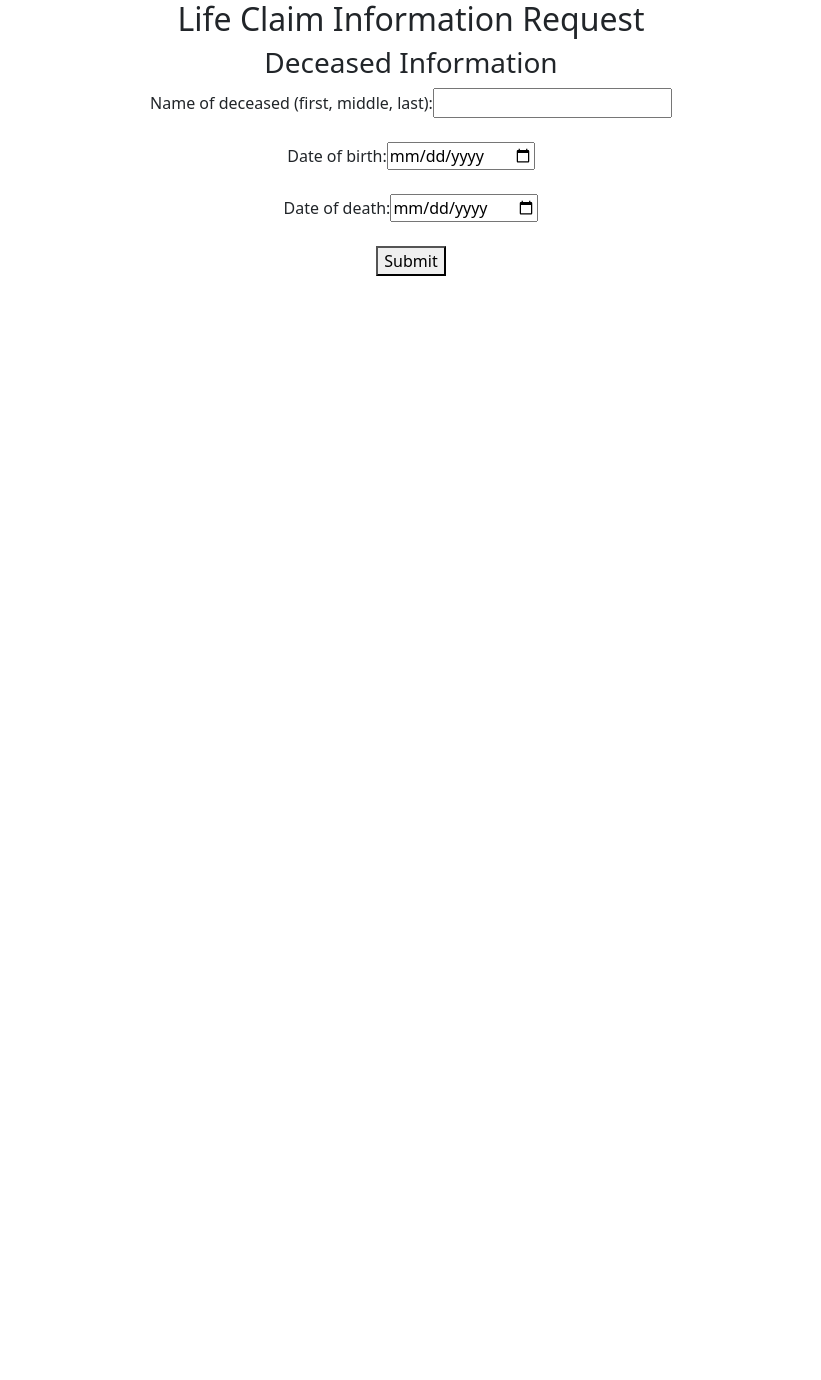
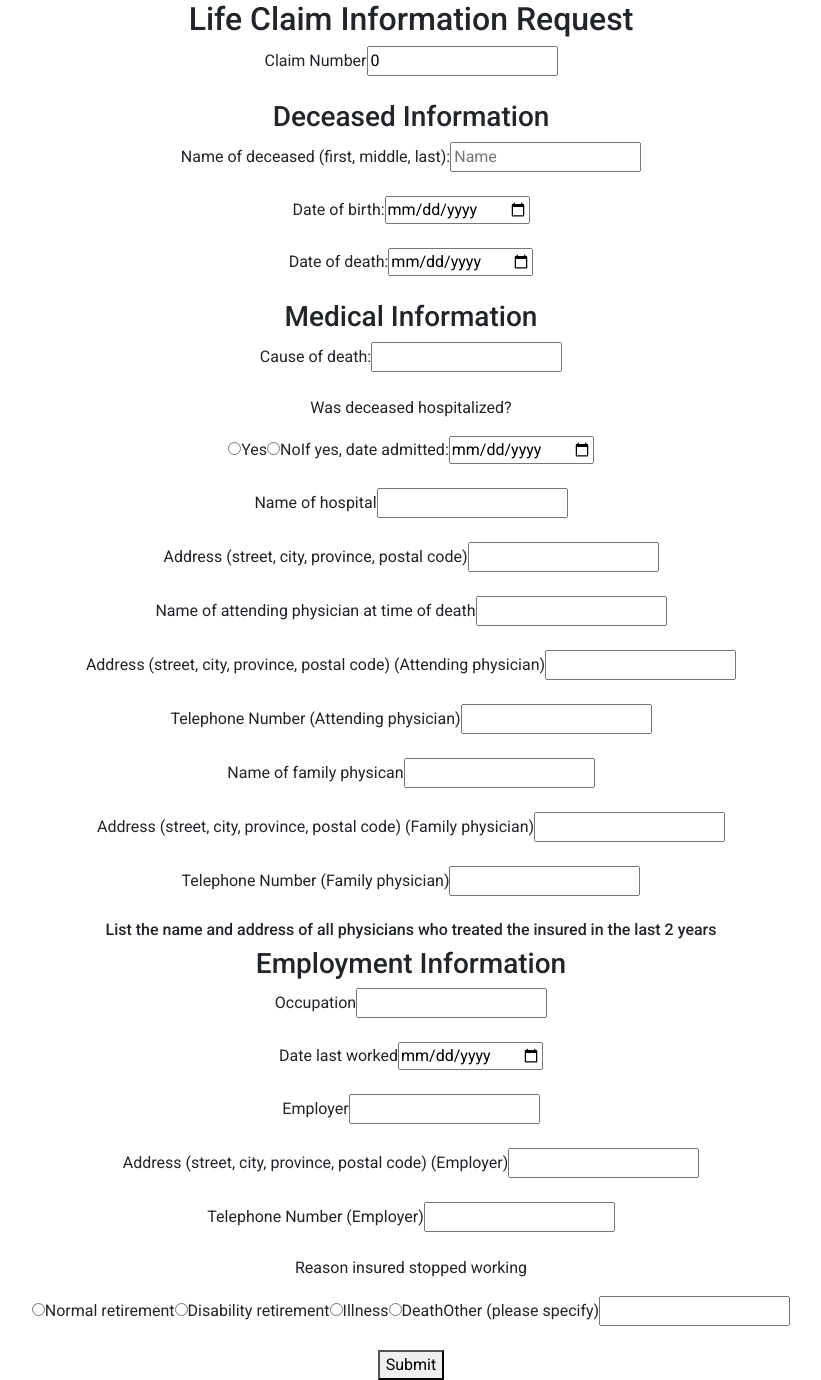
Before and after one commit to PDFlex/PDFLex, a React (Create React App) app: page /form in a window 1280 px wide. Shown: the whole page, without its empty margins (229-1050 px from the left). Before the commit the page ends 800 px from the top, so only its background shows below. Built offline with nearby package versions, Linux system fonts and the light colour scheme; no server answers.

Commit message:
Mostly complete HTML fom

```diff
--- a/src/App.css
+++ b/src/App.css
@@ -1,3 +1,9 @@
+@import url("https://fonts.googleapis.com/css2?family=Roboto:wght@300;400;500;600;700&display=swap");
+
+*{
+  font-family: Roboto;
+}
+
 .App {
   text-align: center;
 }
--- a/src/components/Form.js
+++ b/src/components/Form.js
@@ -1,13 +1,30 @@
 import { useState } from "react";
 
 const Form = () => {
+    const [claimNum, setClaimNum] = useState(0); // what is the default value of a number?
     const [name, setName] = useState('');
     const [doB, setDOB] = useState(new Date());
     const [doD, setDOD] = useState(new Date());
+    const [deathCause, setDeathCase] = useState('');
+    const [wasHospitalized, setWasHospitalized] = useState(''); // TODO: Fix
+    const [hospitalizationDate, setHospitalizationDate] = useState(new Date());
+    const [hospitalName, setHospitalName] = useState('');
+    const [hospitalAddress, setHospitalAddress] = useState('');
+    const [attendingPhysicianName, setAttendingPhysicianName] = useState('');
+    const [attendingPhysicianAddress, setAttendingPhysicianAddress] = useState('');
+    const [attendingPhysicianPhone, setAttendingPhysicianPhone] = useState('');
+    const [familyPhysicianName, setFamilyPhysicianName] = useState('');
+    const [familyPhysicianAddress, setFamilyPhysicianAddress] = useState('');
+    const [familyPhysicianPhone, setFamilyPhysicianPhone] = useState('');
+    const [occupation, setOccupation] = useState('');
+    const [dateLastWorked, setDateLastWorked] = useState(new Date());
+    const [employer, setEmployer] = useState('');
+    const [employerAddress, setEmployerAddress] = useState('');
+    const [employerPhone, setEmployerPhone] = useState('');
 
     const handleSubmit = (e) => {
         e.preventDefault();
-        const form = {name, doB, doD};
+        const form = {name, doB, doD, deathCause, wasHospitalized, hospitalizationDate, hospitalName, hospitalAddress};
         console.log(JSON.stringify(form))
 
         // fetch('https://localhost:8080', {
@@ -23,26 +40,118 @@ const Form = () => {
         <div className="form">
             <h2>Life Claim Information Request</h2>
             <form onSubmit={handleSubmit}>
+                <label>Claim Number</label>
+                <input
+                    type="number"
+                    required
+                    placeholder="Claim Number"
+                    value={claimNum}
+                    onChange={(e) => setClaimNum(e.target.value)}
+                />
+                <br /><br />
+
+                {/* Claim Checklist */}
+
                 <h3>Deceased Information</h3>
                 {/* Should there be escape characters for parantheses? */}
                 <label>Name of deceased (first, middle, last):</label>
-                <input
-                    type="text"
-                    required
-                    value={name}
-                    onChange={(e) => setName(e.target.value)}
-                />
+                <input type="text" placeholder="Name" value={name} onChange={(e) => setName(e.target.value)} />
                 <br /><br />
 
                 <label>Date of birth:</label>
-                <input type="date" required value={doB} onChange={(e) => setDOB(e.target.value)}/>
-
+                <input type="date" value={doB} onChange={(e) => setDOB(e.target.value)}/>
                 <br /><br />
 
                 <label>Date of death:</label>
-                <input type="date" required value={doD} onChange={(e) => setDOD(e.target.value)}/>
+                <input type="date" value={doD} onChange={(e) => setDOD(e.target.value)}/>
+                <br /><br />
 
+                <h3>Medical Information</h3>
+                <label>Cause of death:</label>
+                <input type="text" value={deathCause} onChange={(e) => setDeathCase(e.target.value)}/>
                 <br /><br />
+
+                {/* Radio buttons do not work */}
+                <p>Was deceased hospitalized?</p>
+                <input type="radio" id="hospitalized" value={wasHospitalized} onChange={(e) => setWasHospitalized(e.target.value)}/>
+                <label htmlFor="hospitalized">Yes</label>
+                <input type="radio" id="hospitalized" value={wasHospitalized} onChange={(e) => setWasHospitalized(e.target.value)}/>
+                <label htmlFor="hospitalized">No</label>
+                <label>If yes, date admitted:</label>
+                <input type="date" value={hospitalizationDate} onChange={(e) => setHospitalizationDate(e.target.value)}/>
+                <br /><br />
+
+                <label>Name of hospital</label>
+                <input type="text" value={hospitalName} onChange={(e) => setHospitalName(e.target.value)}/>
+                <br /><br />
+
+                {/* Put into div? */}
+                <label>Address (street, city, province, postal code)</label>
+                <input type="text" value={hospitalAddress} onChange={(e) => setHospitalAddress(e.target.value)}/>
+                <br /><br />
+
+                <label>Name of attending physician at time of death</label>
+                <input type="text" value={attendingPhysicianName} onChange={(e) => setAttendingPhysicianName(e.target.value)}/>
+                <br /><br />
+
+                <label>Address (street, city, province, postal code) (Attending physician)</label>
+                <input type="text" value={attendingPhysicianAddress} onChange={(e) => setAttendingPhysicianAddress(e.target.value)}/>
+                <br /><br />
+
+                <label>Telephone Number (Attending physician) </label>
+                <input type="text" value={attendingPhysicianPhone} onChange={(e) => setAttendingPhysicianPhone(e.target.value)}/>
+                <br /><br />
+
+                <label>Name of family physican</label>
+                <input type="text" value={familyPhysicianName} onChange={(e) => setFamilyPhysicianName(e.target.value)}/>
+                <br /><br />
+
+                <label>Address (street, city, province, postal code) (Family physician)</label>
+                <input type="text" value={familyPhysicianAddress} onChange={(e) => setFamilyPhysicianAddress(e.target.value)}/>
+                <br /><br />
+
+                <label>Telephone Number (Family physician)</label>
+                <input type="text" value={familyPhysicianPhone} onChange={(e) => setFamilyPhysicianPhone(e.target.value)}/>
+                <br /><br />
+
+                {/* TODO: should be able to add more physcians */}
+                <h6>List the name and address of all physicians who treated the insured in the last 2 years</h6>
+                <h3>Employment Information</h3>
+
+                <label>Occupation</label>
+                <input type="text" value={occupation} onChange={(e) => setOccupation(e.target.value)}/>
+                <br /><br />
+
+                <label>Date last worked</label>
+                <input type="date" value={dateLastWorked} onChange={(e) => setDateLastWorked(e.target.value)}/>
+                <br /><br />
+
+                <label>Employer</label>
+                <input type="text" value={employer} onChange={(e) => setEmployer(e.target.value)}/>
+                <br /><br />
+
+                <label>Address (street, city, province, postal code) (Employer)</label>
+                <input type="text" value={employerAddress} onChange={(e) => setEmployerAddress(e.target.value)}/>
+                <br /><br />
+
+                <label>Telephone Number (Employer)</label>
+                <input type="text" value={employerPhone} onChange={(e) => setEmployerPhone(e.target.value)}/>
+                <br /><br />
+
+                {/* Radio buttons do not work */}
+                <p>Reason insured stopped working</p>
+                <input type="radio"/>
+                <label>Normal retirement</label>
+                <input type="radio"/>
+                <label>Disability retirement</label>
+                <input type="radio"/>
+                <label>Illness</label>
+                <input type="radio"/>
+                <label>Death</label>
+                <label>Other (please specify)</label>
+                <input type="text"/>
+                <br /><br />
+
 
                 <button>Submit</button>
             </form>
```
